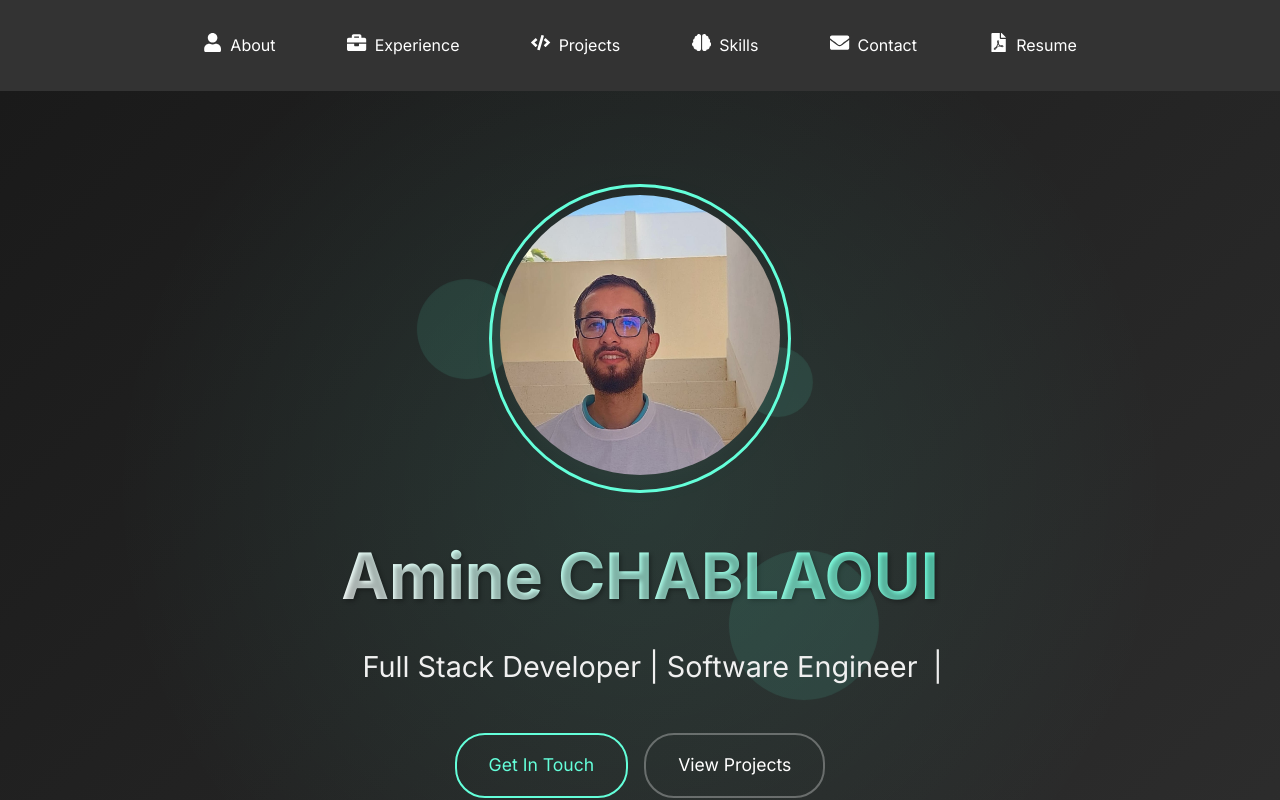
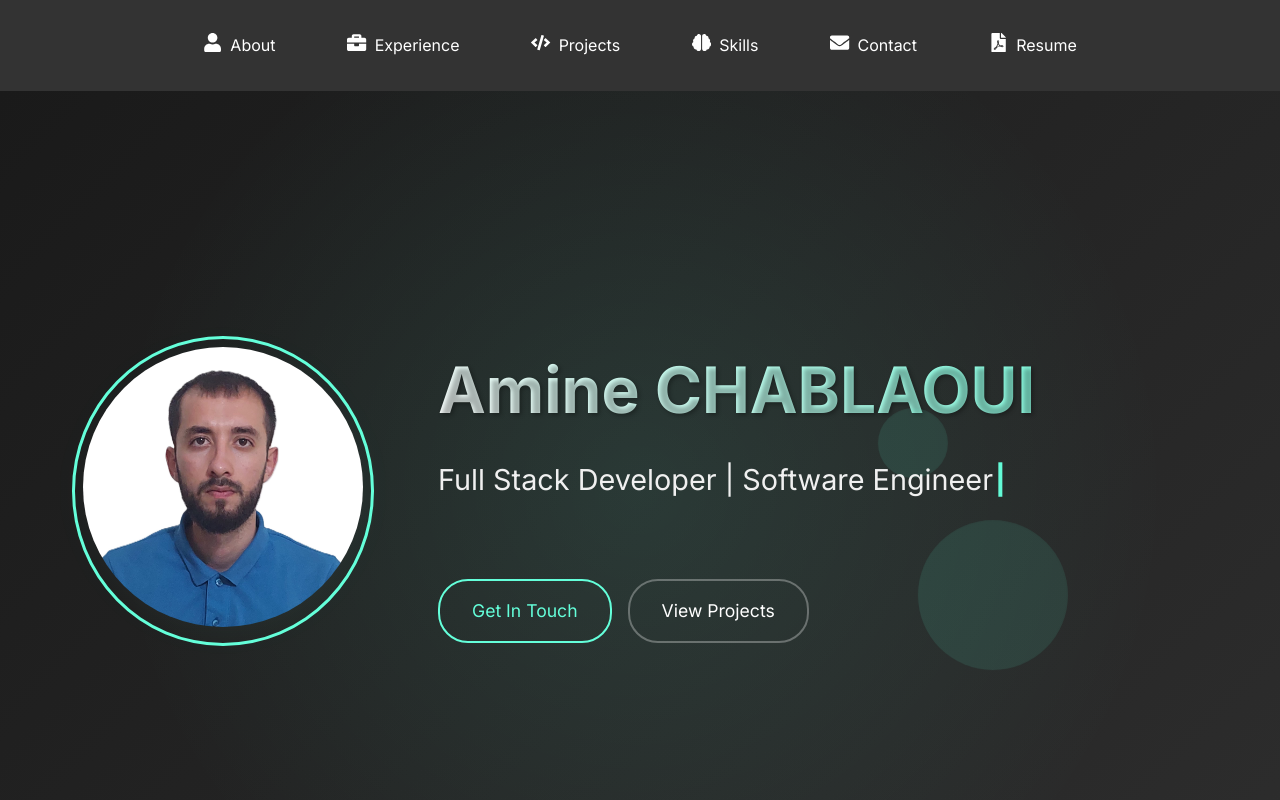
Before and after one commit to chablaouiamine/amine-portfolio, a React (Vite) app: page / in a window 1280 px wide. Shown: the top 800 px of the page. Built offline with nearby package versions, Linux system fonts and the light colour scheme.

Commit message:
Made some changes to the UI and changed the image.

```diff
--- a/src/components/Header.tsx
+++ b/src/components/Header.tsx
@@ -1,15 +1,15 @@
-import { useEffect, useState } from 'react';
-import { motion } from 'framer-motion';
-import '../styles/Header.css';
+import { useEffect, useState } from "react";
+import { motion } from "framer-motion";
+import "../styles/Header.css";
 
 export default function Header() {
-  const [text, setText] = useState('');
+  const [text, setText] = useState("");
   const [scrollY, setScrollY] = useState(0);
   const fullText = "Full Stack Developer | Software Engineer";
 
   useEffect(() => {
     const handleScroll = () => setScrollY(window.scrollY);
-    window.addEventListener('scroll', handleScroll);
+    window.addEventListener("scroll", handleScroll);
 
     let currentIndex = 0;
     const intervalId = setInterval(() => {
@@ -23,7 +23,7 @@ export default function Header() {
 
     return () => {
       clearInterval(intervalId);
-      window.removeEventListener('scroll', handleScroll);
+      window.removeEventListener("scroll", handleScroll);
     };
   }, []);
 
@@ -42,17 +42,19 @@ export default function Header() {
           <div className="shape shape3"></div>
         </div>
 
+        <div className="header-main-content">
           <motion.div
             className="profile-image-container"
             whileHover={{ scale: 1.05 }}
             style={{ y: scrollY * 0.2 }}
           >
             <div className="profile-image-border">
-            <img src="my_img.jpg" alt="Profile" className="profile-image" />
+              <img src="/my_img.jpg" alt="Profile" className="profile-image" />
             </div>
             <div className="profile-image-glow"></div>
           </motion.div>
 
+          <div className="header-text-content">
             <motion.h1
               className="name-title"
               initial={{ opacity: 0, y: 20 }}
@@ -77,9 +79,15 @@ export default function Header() {
               animate={{ opacity: 1 }}
               transition={{ delay: 0.9 }}
             >
-          <a href="#contact" className="cta-button">Get In Touch</a>
-          <a href="#projects" className="cta-button secondary">View Projects</a>
+              <a href="#contact" className="cta-button">
+                Get In Touch
+              </a>
+              <a href="#projects" className="cta-button secondary">
+                View Projects
+              </a>
             </motion.div>
+          </div>
+        </div>
       </motion.div>
     </header>
   );
--- a/src/styles/Header.css
+++ b/src/styles/Header.css
@@ -18,10 +18,24 @@
 }
 
 .header-content {
-  text-align: center;
   position: relative;
   z-index: 1;
   padding: 2rem;
+  width: 100%;
+  max-width: 1200px;
+  margin: 0 auto;
+}
+
+.header-main-content {
+  display: flex;
+  align-items: center;
+  gap: 4rem;
+  justify-content: space-between;
+}
+
+.header-text-content {
+  flex: 1;
+  text-align: left;
 }
 
 .floating-shapes .shape {
@@ -61,9 +75,9 @@
 }
 
 .profile-image-container {
-  margin-bottom: 2rem;
   position: relative;
-  display: inline-block;
+  display: flex;
+  flex-shrink: 0;
 }
 
 .profile-image-border {
@@ -110,19 +124,21 @@
   min-height: 2em;
   position: relative;
   margin-bottom: 2rem;
+  display: inline-block;
 }
 
 .typing-text::after {
   content: '|';
-  position: absolute;
-  right: -4px;
+  color: #64ffda;
+  font-weight: bold;
   animation: blink 1s infinite;
+  margin-left: 2px;
 }
 
 .cta-container {
   display: flex;
   gap: 1rem;
-  justify-content: center;
+  justify-content: flex-start;
   margin-top: 2rem;
 }
 
@@ -162,6 +178,16 @@
 }
 
 @media (max-width: 768px) {
+  .header-main-content {
+    flex-direction: column;
+    text-align: center;
+    gap: 2rem;
+  }
+
+  .header-text-content {
+    text-align: center;
+  }
+
   .profile-image {
     width: 200px;
     height: 200px;
@@ -178,6 +204,7 @@
   .cta-container {
     flex-direction: column;
     align-items: center;
+    justify-content: center;
   }
 }
 
--- a/vite.config.ts
+++ b/vite.config.ts
@@ -4,5 +4,5 @@ import react from '@vitejs/plugin-react'
 // https://vite.dev/config/
 export default defineConfig({
   plugins: [react()],
-  base: "/amine-portfolio"
+  base: "/"
 })
```
Also changed, not shown: public/my_img.jpg. Lines whose indentation alone changed are shown as unchanged.
